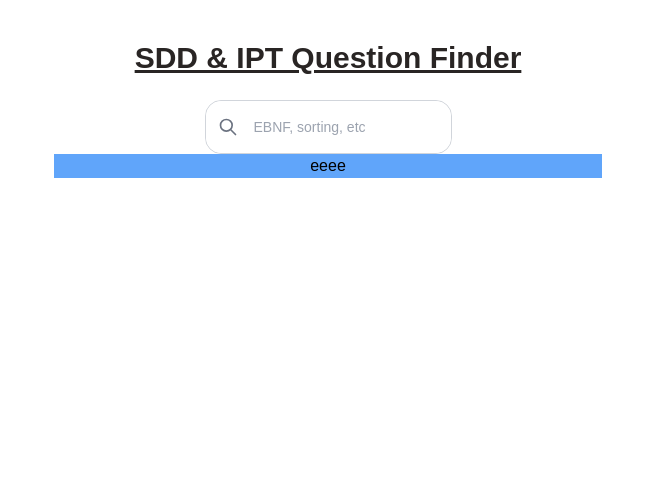
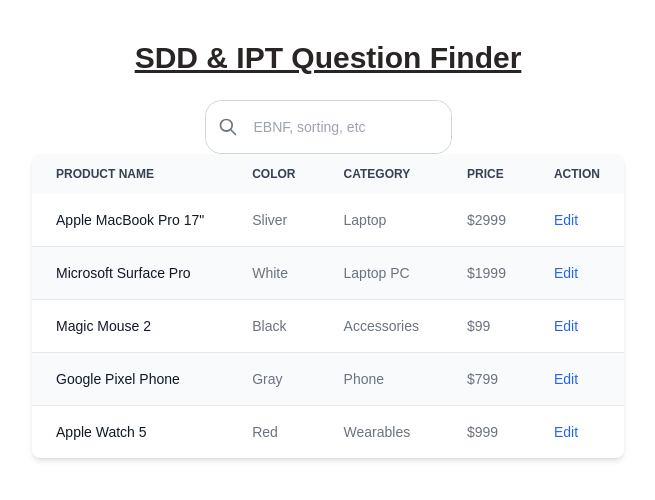
Before and after one commit to jamiejcole/ipt-sdd-react, a React (Create React App) app: page / in a window 1280 px wide. Shown: the top 500 px of the page, without its empty margins (312-967 px from the left). Built offline with nearby package versions, Linux system fonts and the light colour scheme.

Commit message:
added a table template

```diff
--- a/src/App.js
+++ b/src/App.js
@@ -109,9 +109,116 @@ const App = () => {
           </div>
 
           <div className="flex">
-            <div className="w-full h-30 bg-blue-400">
-              <p className="px-64">eeee</p>
-            </div>
+          <div class="overflow-x-auto relative shadow-md sm:rounded-lg">
+    <table class="w-full text-sm text-left text-gray-500 dark:text-gray-400">
+        <thead class="text-xs text-gray-700 uppercase bg-gray-50 dark:bg-gray-700 dark:text-gray-400">
+            <tr>
+                <th scope="col" class="py-3 px-6">
+                    Product name
+                </th>
+                <th scope="col" class="py-3 px-6">
+                    Color
+                </th>
+                <th scope="col" class="py-3 px-6">
+                    Category
+                </th>
+                <th scope="col" class="py-3 px-6">
+                    Price
+                </th>
+                <th scope="col" class="py-3 px-6">
+                    Action
+                </th>
+            </tr>
+        </thead>
+        <tbody>
+            <tr class="bg-white border-b dark:bg-gray-900 dark:border-gray-700">
+                <th scope="row" class="py-4 px-6 font-medium text-gray-900 whitespace-nowrap dark:text-white">
+                    Apple MacBook Pro 17"
+                </th>
+                <td class="py-4 px-6">
+                    Sliver
+                </td>
+                <td class="py-4 px-6">
+                    Laptop
+                </td>
+                <td class="py-4 px-6">
+                    $2999
+                </td>
+                <td class="py-4 px-6">
+                    <a href="#" class="font-medium text-blue-600 dark:text-blue-500 hover:underline">Edit</a>
+                </td>
+            </tr>
+            <tr class="bg-gray-50 border-b dark:bg-gray-800 dark:border-gray-700">
+                <th scope="row" class="py-4 px-6 font-medium text-gray-900 whitespace-nowrap dark:text-white">
+                    Microsoft Surface Pro
+                </th>
+                <td class="py-4 px-6">
+                    White
+                </td>
+                <td class="py-4 px-6">
+                    Laptop PC
+                </td>
+                <td class="py-4 px-6">
+                    $1999
+                </td>
+                <td class="py-4 px-6">
+                    <a href="#" class="font-medium text-blue-600 dark:text-blue-500 hover:underline">Edit</a>
+                </td>
+            </tr>
+            <tr class="bg-white border-b dark:bg-gray-900 dark:border-gray-700">
+                <th scope="row" class="py-4 px-6 font-medium text-gray-900 whitespace-nowrap dark:text-white">
+                    Magic Mouse 2
+                </th>
+                <td class="py-4 px-6">
+                    Black
+                </td>
+                <td class="py-4 px-6">
+                    Accessories
+                </td>
+                <td class="py-4 px-6">
+                    $99
+                </td>
+                <td class="py-4 px-6">
+                    <a href="#" class="font-medium text-blue-600 dark:text-blue-500 hover:underline">Edit</a>
+                </td>
+            </tr>
+            <tr class="bg-gray-50 border-b dark:bg-gray-800 dark:border-gray-700">
+                <th scope="row" class="py-4 px-6 font-medium text-gray-900 whitespace-nowrap dark:text-white">
+                    Google Pixel Phone
+                </th>
+                <td class="py-4 px-6">
+                    Gray
+                </td>
+                <td class="py-4 px-6">
+                    Phone
+                </td>
+                <td class="py-4 px-6">
+                    $799
+                </td>
+                <td class="py-4 px-6">
+                    <a href="#" class="font-medium text-blue-600 dark:text-blue-500 hover:underline">Edit</a>
+                </td>
+            </tr>
+            <tr>
+                <th scope="row" class="py-4 px-6 font-medium text-gray-900 whitespace-nowrap dark:text-white">
+                    Apple Watch 5
+                </th>
+                <td class="py-4 px-6">
+                    Red
+                </td>
+                <td class="py-4 px-6">
+                    Wearables
+                </td>
+                <td class="py-4 px-6">
+                    $999
+                </td>
+                <td class="py-4 px-6">
+                    <a href="#" class="font-medium text-blue-600 dark:text-blue-500 hover:underline">Edit</a>
+                </td>
+            </tr>
+        </tbody>
+    </table>
+</div>
           </div>
 
         </div>
```
